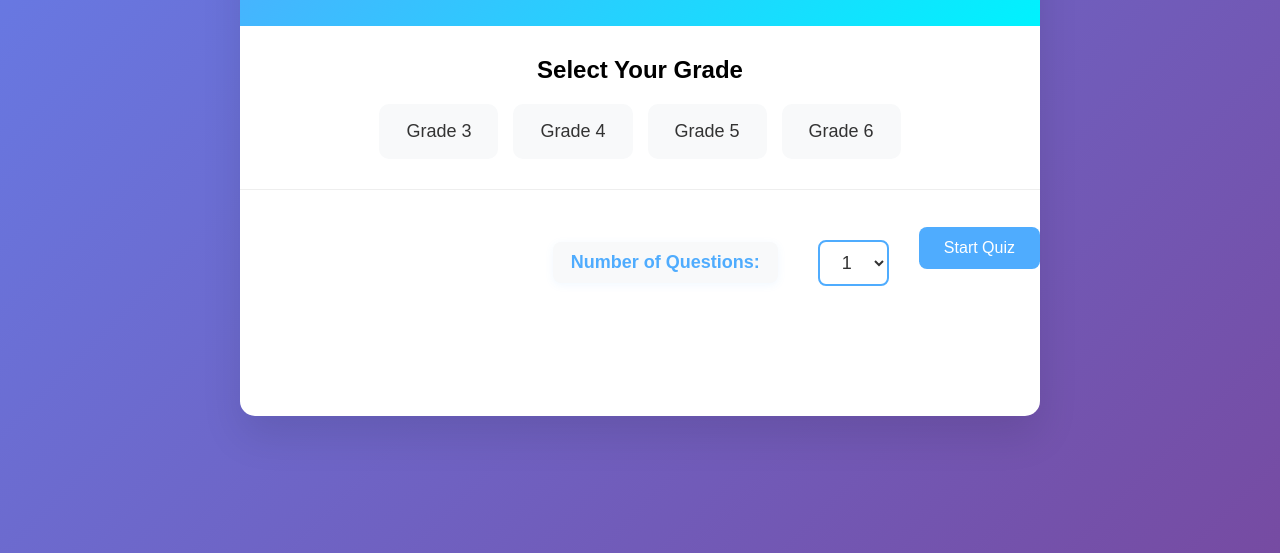
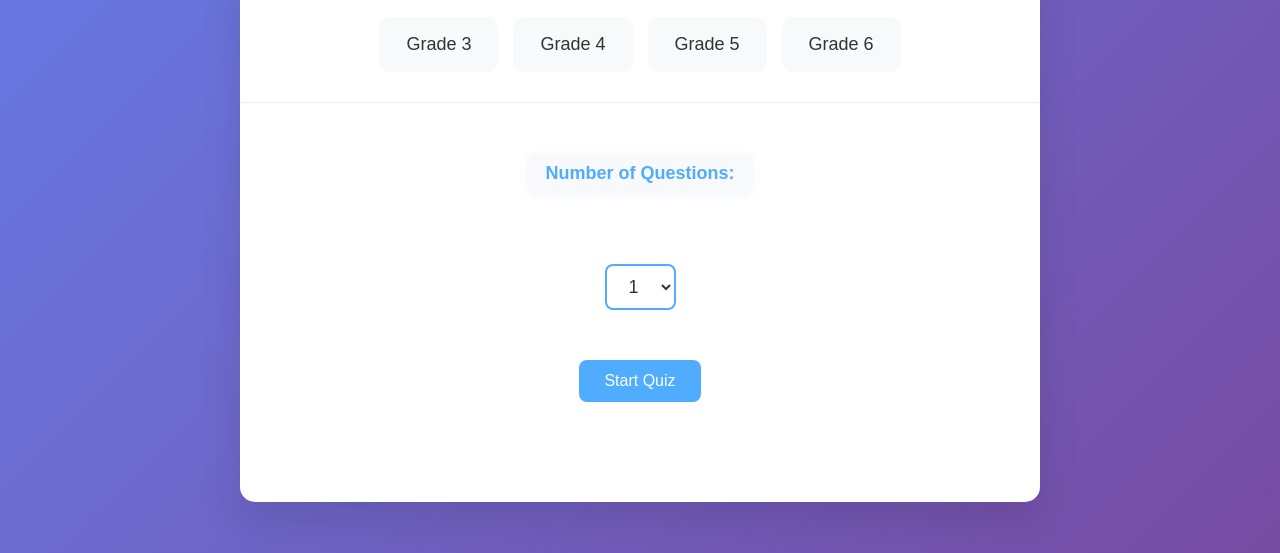
Before and after one commit to tidean/online_quiz_spammer, a plain HTML site: page index.html in a window 1280 px wide. Shown: the part 247-800 px from the top of the page. Drawn offline with nearby package versions, Linux system fonts and the light colour scheme.

Commit message:
fixed flex direction

```diff
--- a/style.css
+++ b/style.css
@@ -2,12 +2,10 @@
 .question-select-row {
   display: flex;
   align-items: center;
-  justify-content: flex-end; /* Align to the right */
+  justify-content: center;
+  flex-direction: column;
   gap: 20px;
   margin: 30px 0 40px 0;
-}
-#startQuizBtn {
-  margin-bottom: 40px;
 }
 /* Add extra padding to bottom of selection screen to keep Start Quiz button above the bottom edge */
 #selectionScreen {
```
